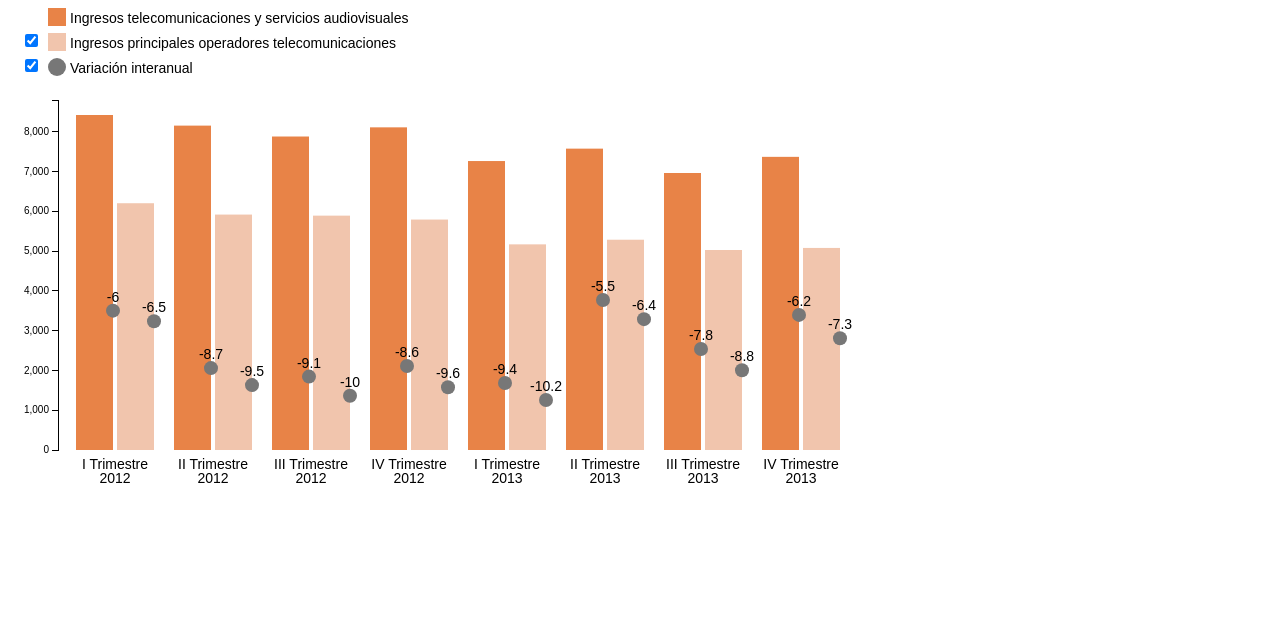
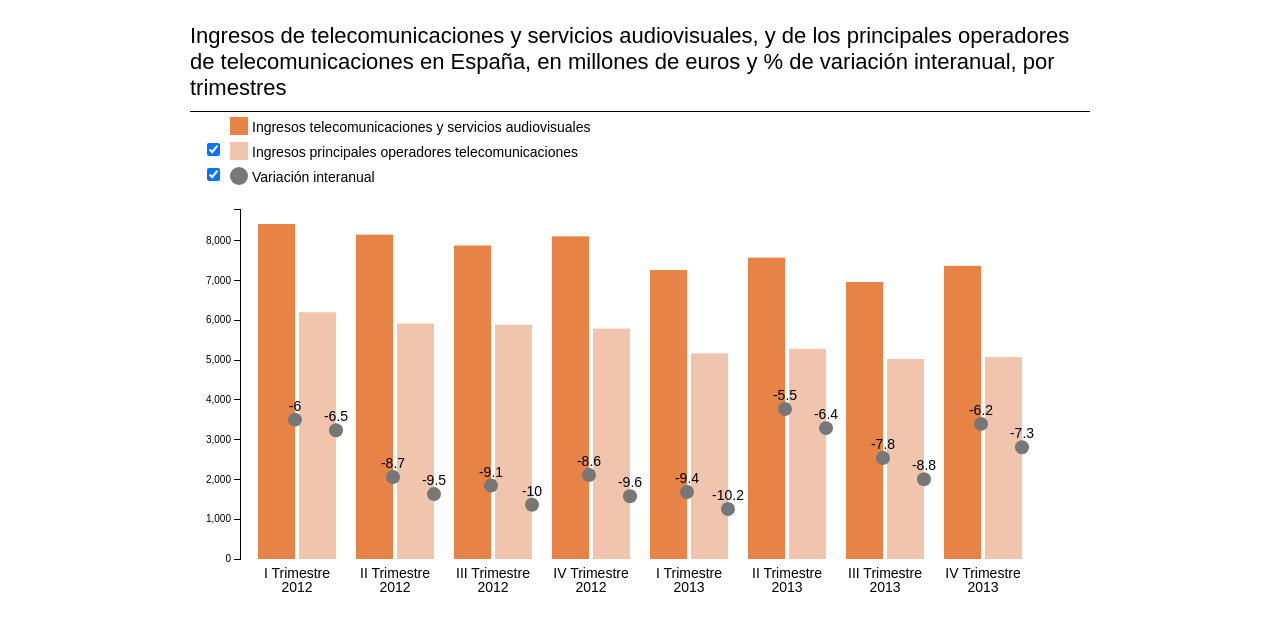
Before and after one commit to pabloesm/ingresos_Orange, a plain HTML site: page index.html in a window 1280 px wide. Drawn offline with nearby package versions, Linux system fonts and the light colour scheme.

Commit message:
complete working version

```diff
--- a/css/style.css
+++ b/css/style.css
@@ -20,3 +20,22 @@ body {
 #canvas {
   position: relative;
 }
+
+.UI_and_plot {
+	margin: 0 auto;
+  	width: 900px;
+}
+
+.title {
+	margin: 0 auto;
+  	width: 900px;
+  	padding-bottom: 10px;
+  	padding-top: 15px;
+  	border-bottom: solid;
+  	border-width: 1px;
+  	margin-bottom: 5px;
+}
+
+.title span {
+	font-size: 22px;
+}
--- a/index.html
+++ b/index.html
@@ -18,11 +18,18 @@
     </head>
 
     <body>
-        <div>
-            <script type="text/javascript" src="js/controls.js"></script>
+        <div class="title">
+            <span>Ingresos de telecomunicaciones y servicios audiovisuales, y de los principales
+                operadores de telecomunicaciones en España, en millones de euros y % de
+                variación interanual, por trimestres</span>
         </div>
-        <div>
-            <script type="text/javascript" src="js/main.js"></script>
+        <div class="UI_and_plot">
+            <div class="UI">
+                <script type="text/javascript" src="js/controls.js"></script>
+            </div>
+            <div class="plot">
+                <script type="text/javascript" src="js/main.js"></script>
+            </div>
         </div>
     </body>
 
--- a/js/controls.js
+++ b/js/controls.js
@@ -4,7 +4,7 @@ var margin = {top: 15, bottom: 10, left: 5, right: 50},
     separation = 25;
 
 
-var svg_controls = d3.select("body").append("svg")
+var svg_controls = d3.select("div.UI").append("svg")
     .attr('height', height + margin.top + margin.bottom)
     .attr('width', width + margin.left + margin.right)
     .append("g")
@@ -55,8 +55,6 @@ legend.append("text")
     .style("font-size", "14px")
     .text("Variación interanual");
 
-
-
 svg_controls.append("foreignObject")
     .attr('x', 0)
     .attr('y', 0)
--- a/js/main.js
+++ b/js/main.js
@@ -77,7 +77,7 @@ var margin = {top: 15, bottom: 50, left: 50, right: 50},
     height = 350,
     width = 800;
 
-var svg = d3.select("body").append("svg")
+var svg = d3.select("div.plot").append("svg")
     .attr('height', height + margin.top + margin.bottom)
     .attr('width', width + margin.left + margin.right)
   .append("g")
@@ -171,11 +171,16 @@ var bars = trimestre.selectAll("rect")
     .data(function(d) { return d.vector; })
   .enter().append("rect")
     .attr("width", scale_position.rangeBand())
+    .attr('height', 0)
+    .attr("x", function(d, i) { return scale_position(i); })
+    .attr("y", height)
+    .attr('fill', function(d, i) { return scale_color(i); })
+    .attr('class', function(d, i) { return which_class(d, i); })
+    .transition()
+    .ease("linear")
+    .duration(function(d) { return scale_height(d.value) * 5; })
     .attr('height', function(d) { return scale_height(d.value); })
-    .attr("x", function(d, i) { return scale_position(i); })
-    .attr("y", function(d) { return height - scale_height(d.value); })
-    .attr('fill', function(d, i) { return scale_color(i); })
-    .attr('class', function(d, i) { return which_class(d, i); });
+    .attr("y", function(d) { return height - scale_height(d.value); });
 
 function which_class(d, i) {
     if (i === 0) {
@@ -191,9 +196,11 @@ var points = trimestre.selectAll("circle")
   .enter().append("circle")
     .attr("cx", function(d, i) { return scale_position(i) + scale_position.rangeBand(); })
     .attr("cy", function(d) { return scale_cy(d.variation); })
-    .attr("r", 7)
+    .attr("r", 0)
     .attr('fill', "#777777")
-    .attr('class', function(d, i) { return which_class(d,i); });
+    .attr('class', function(d, i) { return which_class(d,i); })
+    .transition().duration(duration)
+    .attr("r", 7);
 
 var text_circle = trimestre.selectAll("text")
     .data(function(d) { return d.vector; })
@@ -201,9 +208,11 @@ var text_circle = trimestre.selectAll("text")
     .attr("x", function(d, i) { return scale_position(i) + scale_position.rangeBand(); })
     .attr("y", function(d) { return scale_cy(d.variation) -  7 - 2; })
     .style("text-anchor", "middle")
-    .style("font-size", text_var_size + "px")
+    .style("font-size", "0px")
     .text(function(d) { return d.variation; })
-    .attr('class', function(d, i) { return which_class(d,i); });
+    .attr('class', function(d, i) { return which_class(d,i); })
+    .transition().duration(duration)
+    .style("font-size", text_var_size + "px");
 
 function get_variation(circle_data) {
     return circle_data.variation;
@@ -336,7 +345,7 @@ function show_variation() {
 
 
 $(document).ready(function() {
-    $( "rect" ).tipsy({
+    $("rect.orange, rect.providers").tipsy({
         gravity: 's',
         html: true,
         title: function() {
```
